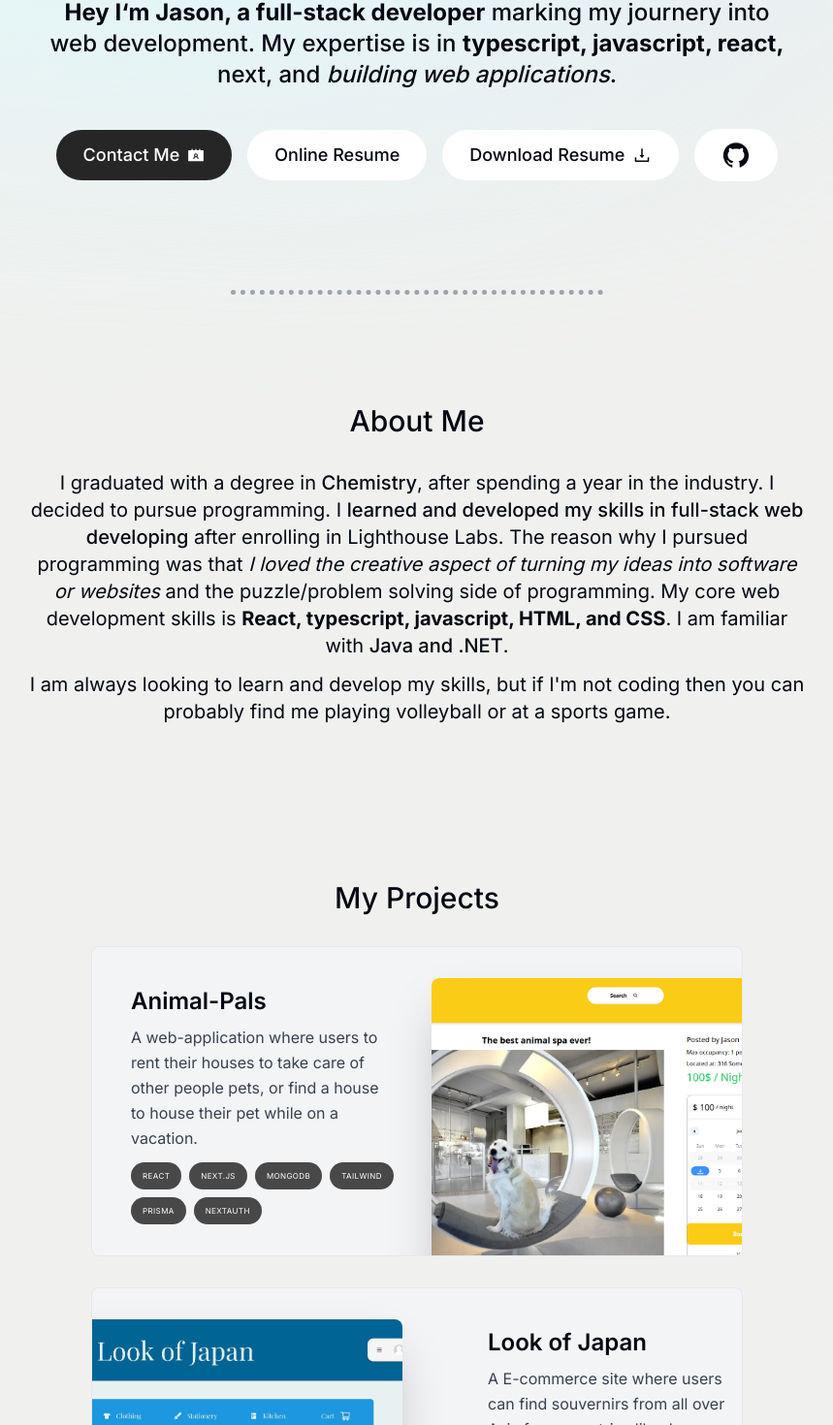
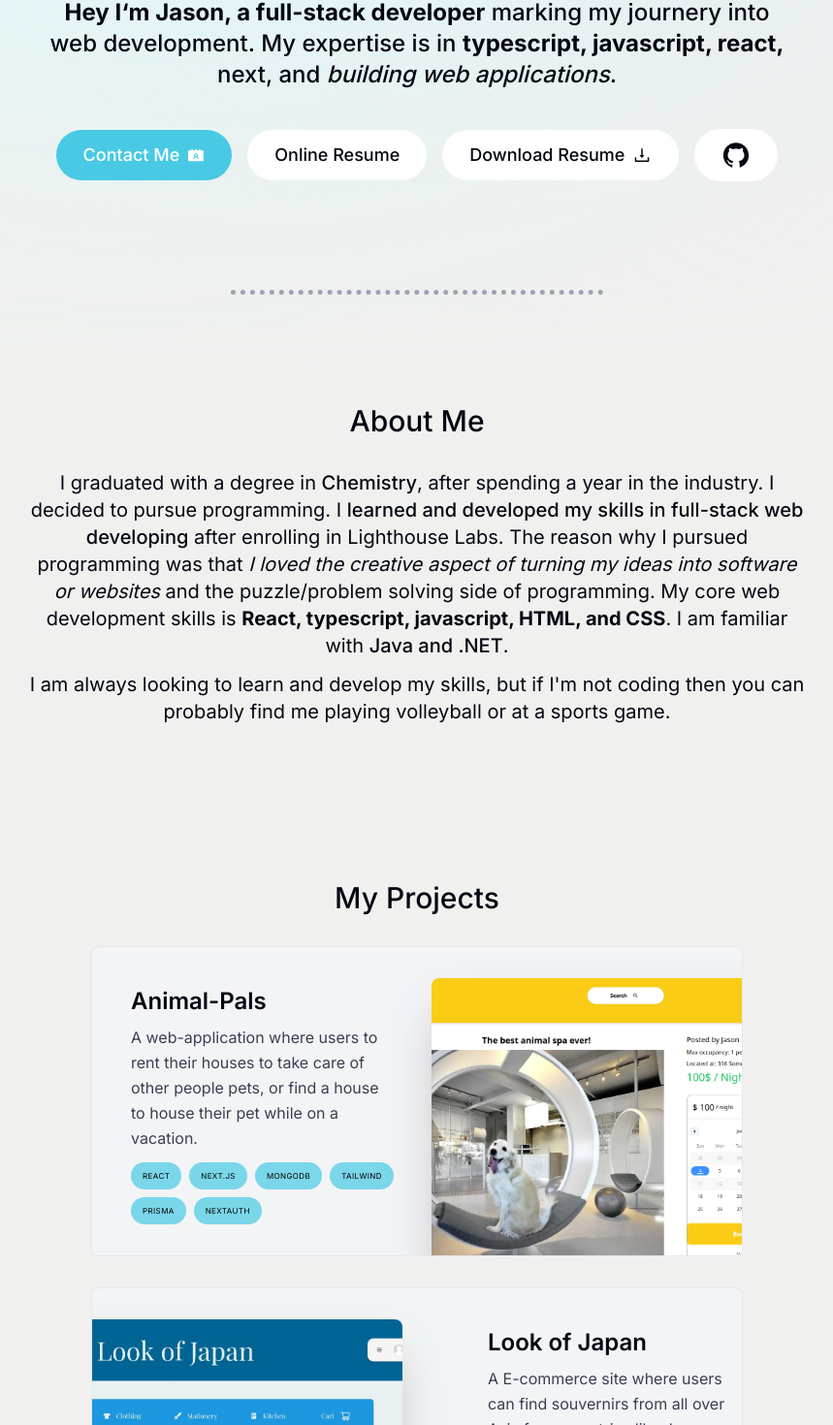
Before and after one commit to JasonMac123/NewPortfolio, a Next.js app: page / in a window 1280 px wide. Shown: the part 467-1937 px from the top of the page at 97% size, without its empty margins (210-1069 px from the left). Built offline with nearby package versions, Linux system fonts and the light colour scheme.

Commit message:
Changes all buttons to blue color theme

```diff
--- a/components/Project/Project.tsx
+++ b/components/Project/Project.tsx
@@ -44,7 +44,7 @@ const Project = ({ title, description, tags, image, link }: ProjectProps) => {
             {tags.map((tag, i) => {
               return (
                 <li
-                  className="bg-black/[0.7] px-3 py-2 text-[0.5rem] uppercase tracking-wider text-white rounded-3xl"
+                  className="bg-[#48CAE4]/[0.7] px-3 py-2 text-[0.5rem] uppercase tracking-wider text-black rounded-3xl"
                   key={i}
                 >
                   {tag}
--- a/components/Sections/Contact.tsx
+++ b/components/Sections/Contact.tsx
@@ -66,7 +66,7 @@ const Contact = () => {
           ></textarea>
           <button
             type="submit"
-            className="self-end group flex items-center justify-center gap-2 h-[3rem] w-[8rem] bg-gray-900 text-white rounded-full outline-none transition-all focus:scale-110 hover:bg-gray-950 hover:scale-110 active:scale-105"
+            className="self-end group flex items-center justify-center gap-2 h-[3rem] w-[8rem] bg-[#48CAE4] text-white rounded-full outline-none transition-all focus:scale-110 hhover:bg-[#00B4D8] hover:scale-110 active:scale-105"
           >
             Submit{" "}
             <IoMdSend className="text-sm opacity-70 transition-all group-hover:translate-x-1 group-hover:-translate-y-1" />
--- a/components/Sections/Profile.tsx
+++ b/components/Sections/Profile.tsx
@@ -55,7 +55,7 @@ const Profile = () => {
         >
           <Link
             href="#contact"
-            className="group bg-neutral-800 px-7 text-white py-3 flex items-center gap-2 rounded-full outline-none focus:scale-110 hover:scale-110 hover:bg-gray-950 active:scale-105 transition cursor-pointer"
+            className="group bg-[#48CAE4] px-7 text-white py-3 flex items-center gap-2 rounded-full outline-none focus:scale-110 hover:scale-110 hover:bg-[#00B4D8] active:scale-105 transition cursor-pointer"
             onClick={() => {
               setActiveSection("Contact");
               setLastClickTime(Date.now());
```
